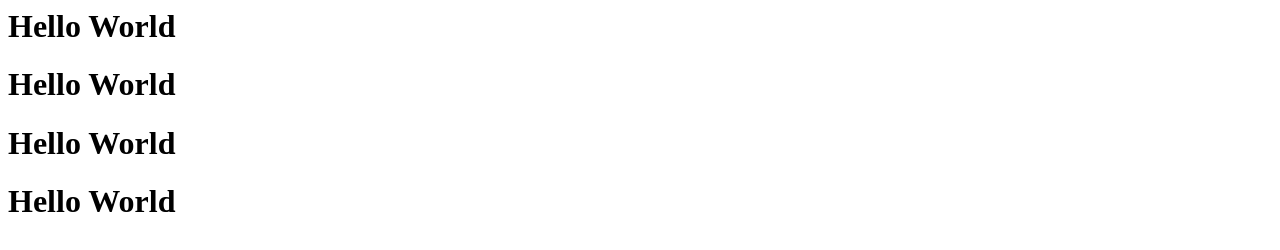
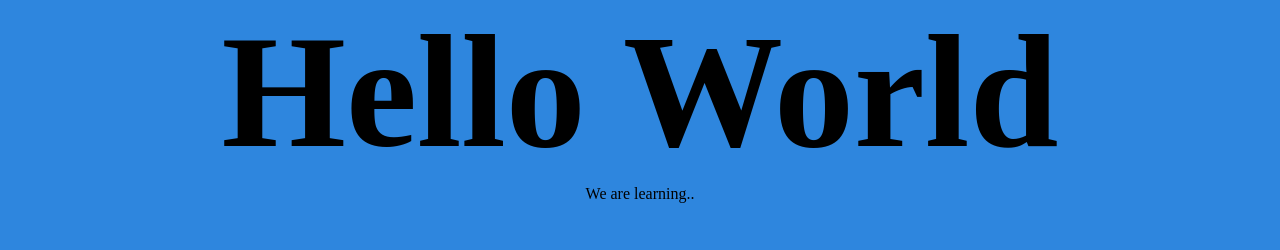
Before and after one commit to Yazdani1/SCSS-Basics, a plain HTML site: page index.html in a window 1280 px wide. Drawn offline with Linux system fonts and the light colour scheme.

Commit message:
Sass Basics

```diff
--- a/index.html
+++ b/index.html
@@ -1,11 +1,12 @@
 <html>
-    <header>
-        <title>Learning Sass</title>
+  <head>
+    <title>Learning Sass</title>
+    <link rel="stylesheet" href="scss/main.css" />
+  </head>
+  <body>
+    <header class="main_header">
+      <h1>Hello World</h1>
+      <p>We are learning..</p>
     </header>
-    <body>
-        <h1>Hello World</h1>
-        <h1>Hello World</h1>
-        <h1>Hello World</h1>
-        <h1>Hello World</h1>
-    </body>
+  </body>
 </html>
--- /dev/null
+++ b/scss/main.scss
@@ -0,0 +1,28 @@
+* {
+  margin: 0;
+  padding: 0;
+  box-sizing: border-box;
+}
+
+
+$bg-color: #2e86de;
+
+
+//1.operators
+//2.variables
+//3.nesting
+
+.main_header {
+  width: 100vw;
+  height: 100vh;
+  display: flex;
+  flex-direction: column;
+  place-items: center;
+  background-color: $bg-color;
+  text-align: center;
+}
+
+h1 {
+  background-color: $bg-color;
+  font-size: 5rem+5rem;
+}
```
Also changed, not shown: scss/main.css (added), 1 other file.
